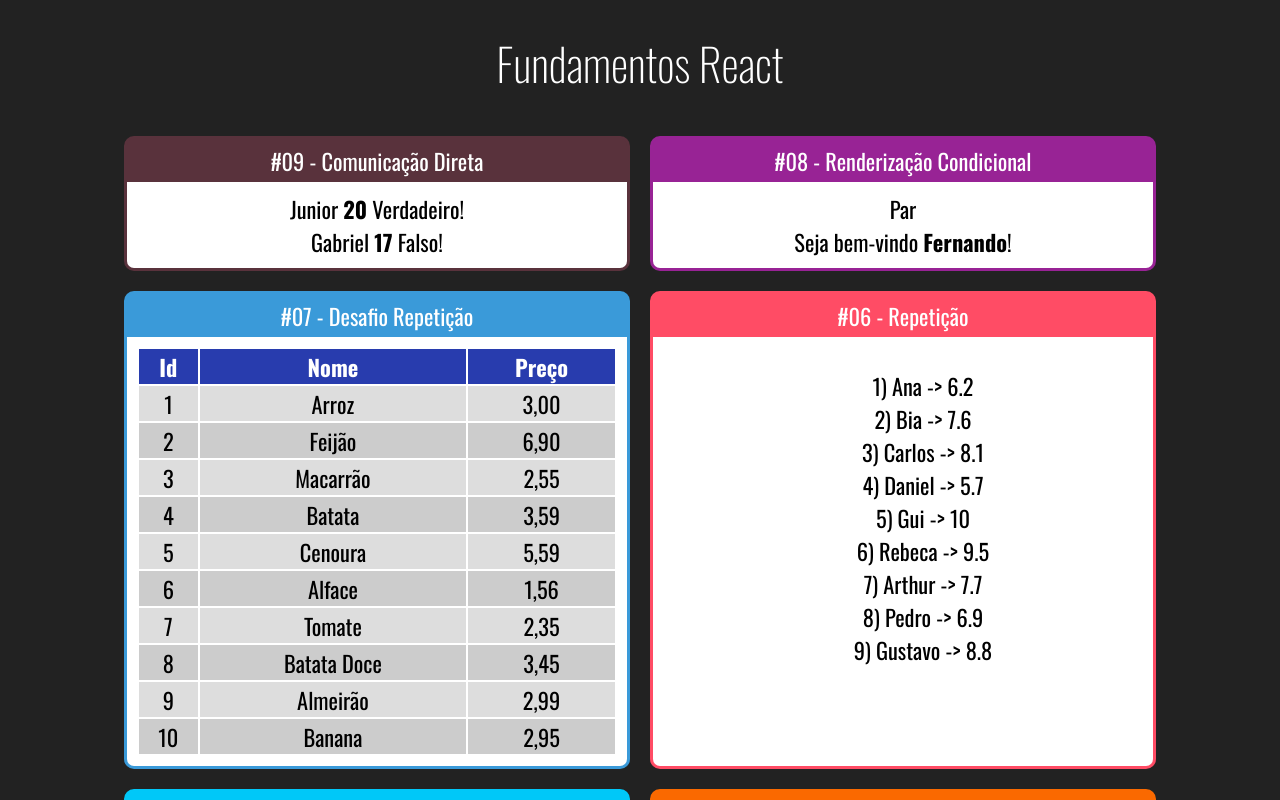
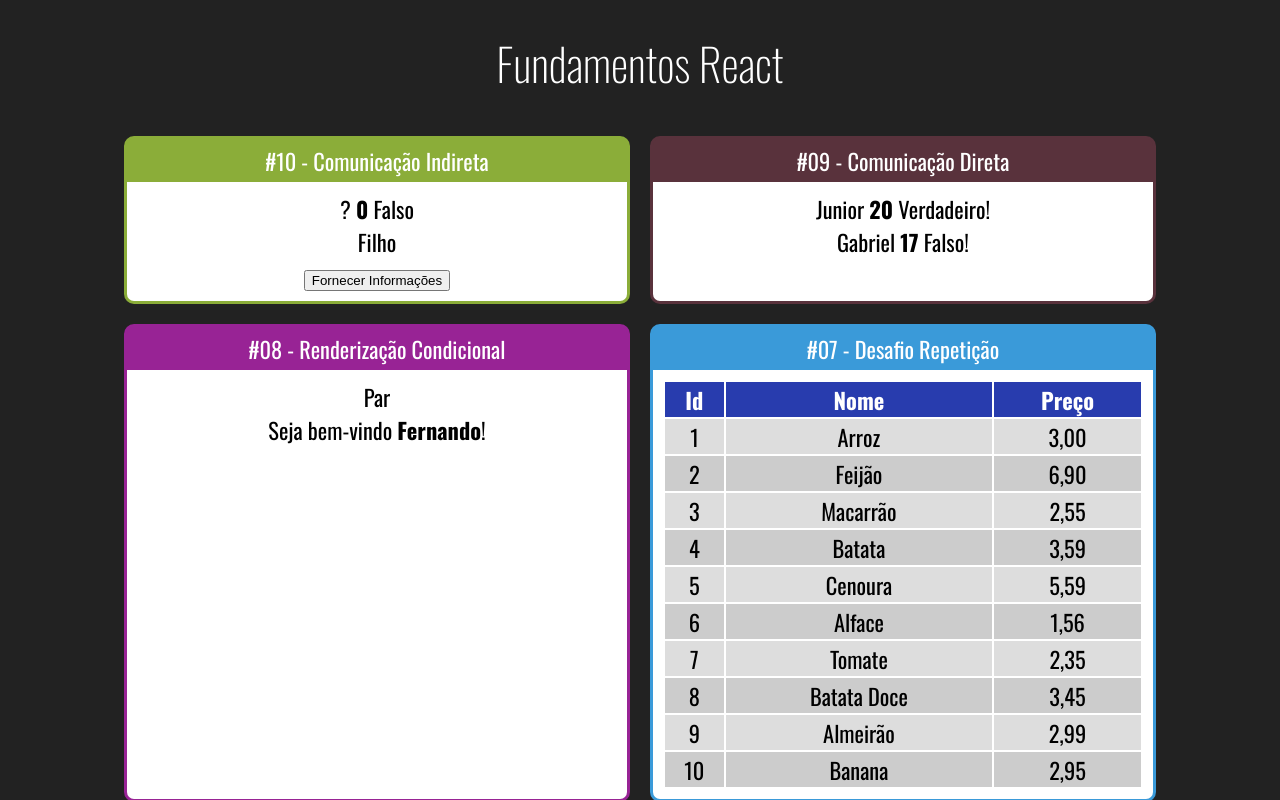
Before and after one commit to gustavoferreiradev/fundamentos-react, a React (Create React App) app: page / in a window 1280 px wide. Shown: the top 800 px of the page. Built offline with nearby package versions, Linux system fonts and the light colour scheme.

Commit message:
Comunicação Indireta entre componentes

```diff
--- a/src/App.jsx
+++ b/src/App.jsx
@@ -12,6 +12,7 @@
 import ParOuImpar from "./components/condicional/ParOuImpar";
 import UsuarioInfo from "./components/condicional/UsuarioInfo";
 import DiretaPai from "./components/comunicacao/DiretaPai";
+import IndiretaPai from "./components/comunicacao/IndiretaPai";
 
 export default _ =>
 
@@ -19,6 +20,11 @@
         <h1>Fundamentos React</h1>
 
         <div className="Cards">
+
+        <Card titulo="#10 - Comunicação Indireta" color="#8BAD39">
+            <IndiretaPai></IndiretaPai>
+
+            </Card>
 
             <Card titulo="#09 - Comunicação Direta" color="#59323C">
             <DiretaPai></DiretaPai>
--- /dev/null
+++ b/src/components/comunicacao/IndiretaFilho.jsx
@@ -0,0 +1,15 @@
+import React from 'react'
+
+export default props => {
+    const cb = props.quandoClicar
+
+    return (
+        <div>
+            <div>Filho</div>
+            <button onClick={_ => cb('João', 53, true)}>
+                Fornecer Informações
+                </button>
+        </div>
+
+    )
+}
--- /dev/null
+++ b/src/components/comunicacao/IndiretaPai.jsx
@@ -0,0 +1,29 @@
+import React from 'react'
+import IndiretaFilho from './IndiretaFilho'
+
+export default props => {
+    let nome = '?'
+    let idade = 0
+    let nerd = false
+
+    function fornecerInformacoes (nomeParam, idadeParam, nerdParam){
+        nome = nomeParam
+        idade = idadeParam
+        nerd = nerdParam
+
+        console.log(nomeParam,idadeParam,nerdParam)
+
+    }
+
+
+    return (
+        <div>
+            <div>
+                <span>{nome} </span>
+                <span><strong>{idade}</strong> </span>
+                <span>{nerd ? 'Verdadeiro' : 'Falso'}</span>
+            </div>
+            <IndiretaFilho quandoClicar={fornecerInformacoes}></IndiretaFilho>
+        </div>
+    )
+}
```
